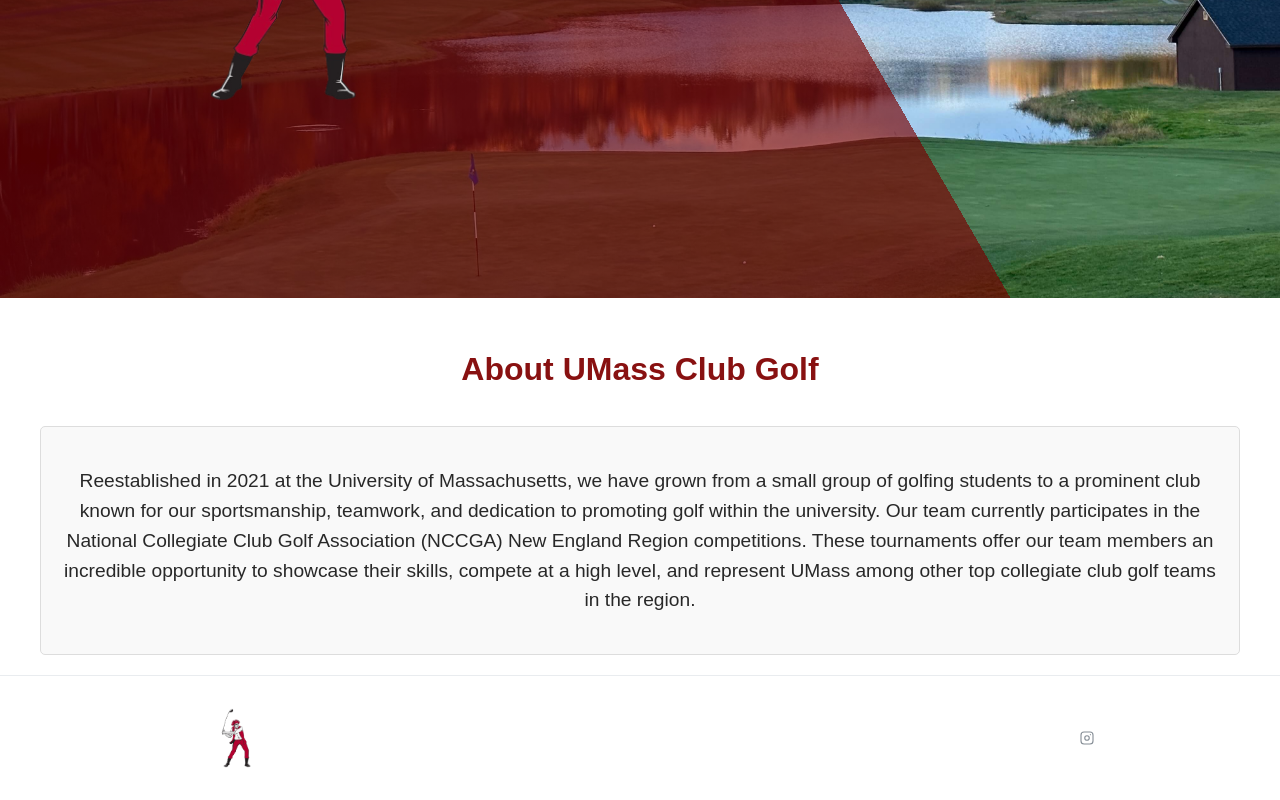
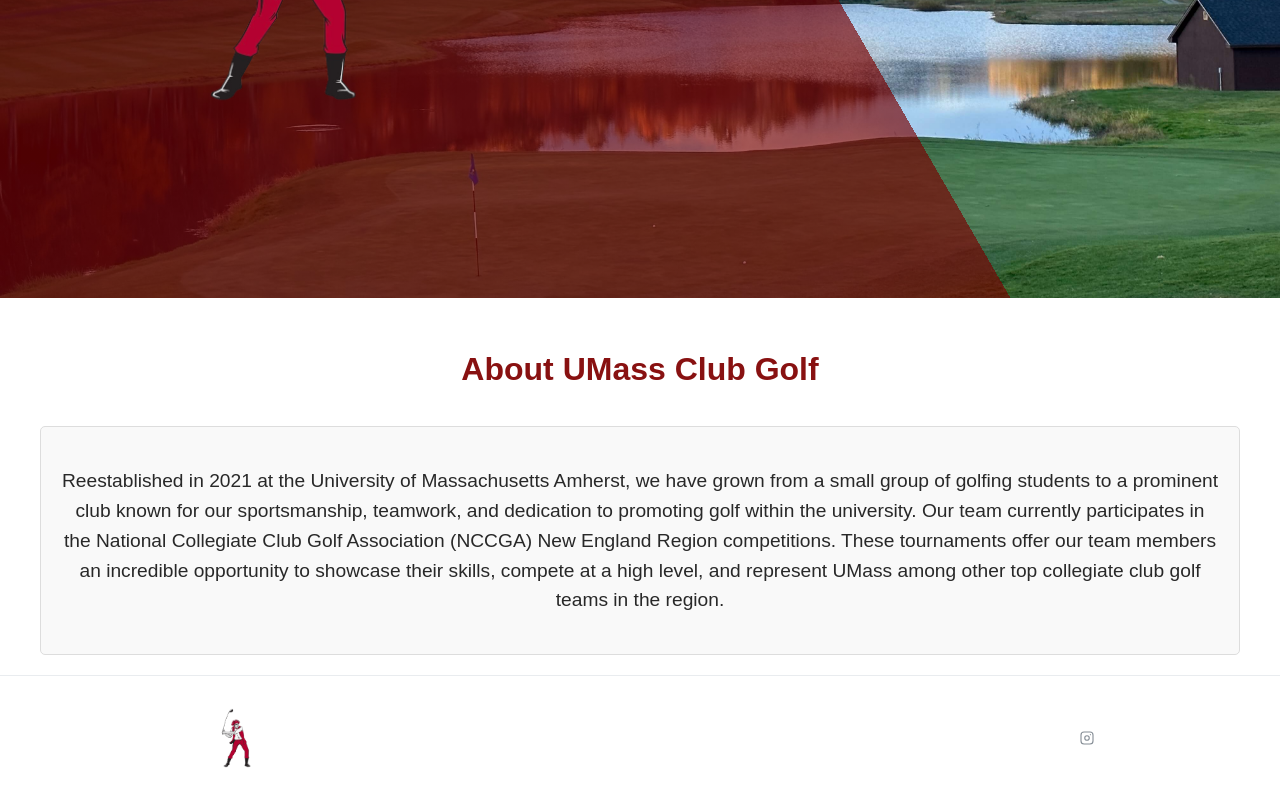
Before and after one commit to cnobleshriver/umass-club-golf, a Next.js app: page / in a window 1280 px wide. Shown: the part 486-1286 px from the top of the page. Built offline with nearby package versions, Linux system fonts and the light colour scheme.

Commit message:
add "amherst" for SEO

```diff
--- a/src/app/layout.tsx
+++ b/src/app/layout.tsx
@@ -8,7 +8,7 @@
 import { Analytics } from "@vercel/analytics/react"
 
 export const metadata = {
-  title: "UMass Club Golf | University of Massachusetts Golf Team",
+  title: "UMass Club Golf | University of Massachusetts Amherst Golf Team",
   description: "NCCGA Club Golf Team at UMass Amherst",
 };
 
--- a/src/app/page.tsx
+++ b/src/app/page.tsx
@@ -16,11 +16,11 @@
         >
           2024-2025 Tryouts Sign-up
         </a> */}
-        <title>UMass Club Golf | University of Massachusetts Golf Team</title>
+        <title>UMass Club Golf | University of Massachusetts Amherst Golf Team</title>
         <h2>About UMass Club Golf</h2>
         <div className={styles.aboutText}>
           <p>
-            Reestablished in 2021 at the University of Massachusetts, we have
+            Reestablished in 2021 at the University of Massachusetts Amherst, we have
             grown from a small group of golfing students to a prominent club
             known for our sportsmanship, teamwork, and dedication to promoting
             golf within the university. Our team currently participates in the
```
